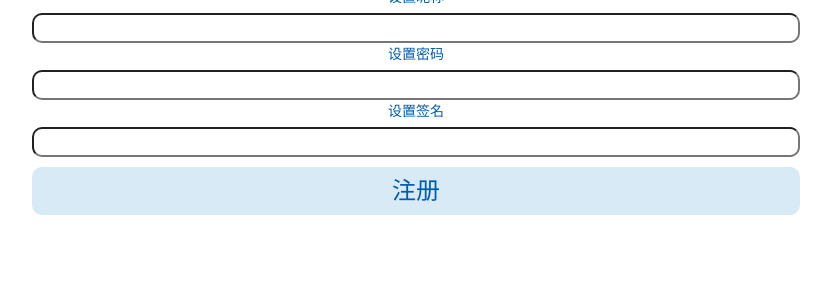
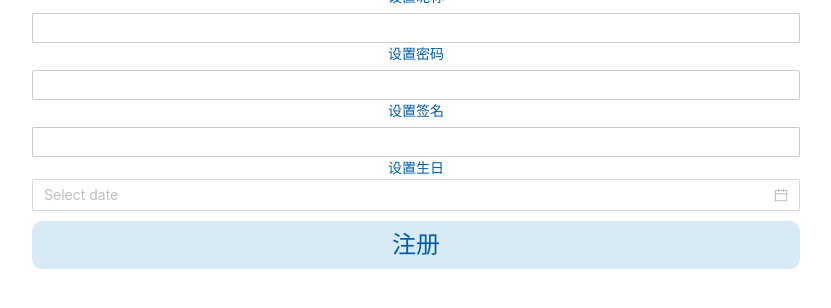
Before and after one commit to MakinoharaShoko/eim, a React (Create React App) app in the folder eim_frontend/: page / in a window 1280 px wide. Both pictures are taken after a click on the element "注册". Shown: the part 105-413 px from the top of the page, without its empty margins (224-1055 px from the left). Built offline with nearby package versions, Linux system fonts and the light colour scheme.

Commit message:
添加生日属性以及注册时选择

```diff
--- a/eim_frontend/src/components/main/detail/Detail.js
+++ b/eim_frontend/src/components/main/detail/Detail.js
@@ -11,6 +11,7 @@ const Detail = ()=>{
         mark = oriName;
     }
     let showDetail = runtime.eidToDetail[showEid];
+    let showBirth = runtime.eidToBirth[showEid];
     let toView = <div id={"showDetail"}>
         <div id={"ModelContainer"}/>
         <div className={"topBar"}>
@@ -34,6 +35,10 @@ const Detail = ()=>{
                 签名
             </div>
             <div className={"detailSingleContent"}>{showDetail}</div>
+            <div className={"detailSingleTitle"}>
+                生日
+            </div>
+            <div className={"detailSingleContent"}>{showBirth}</div>
         </div>
         <div className={"detailFoot"}>
             <div className={"f"} onClick={()=>{openMessageView(showEid)}}>
--- a/eim_frontend/src/components/main/pages/my/My.js
+++ b/eim_frontend/src/components/main/pages/my/My.js
@@ -15,6 +15,12 @@ function My() {
         <div className={"My_detail"}>
             {runtime.RuntimeData.userInfo[0].detail}
         </div>
+        <div className={"My_detail_title"}>
+            生日
+        </div>
+        <div className={"My_detail"}>
+            {runtime.RuntimeData.userInfo[0].birthDate}
+        </div>
     </div>
 }
 
--- a/eim_frontend/src/components/register/Register.js
+++ b/eim_frontend/src/components/register/Register.js
@@ -1,7 +1,16 @@
 import './register.css'
 import {runtime} from "../../controller/core";
+import {DatePicker} from "antd";
+
+let birthDate ='未设置';
 
 const Register = () => {
+    const onChange=(value,string)=>{
+        birthDate = string;
+        console.log(string)
+    }
+
+
     return <div id={"register"}>
         <div className={"registerTitle"}>
             用户注册
@@ -13,6 +22,8 @@ const Register = () => {
             <input id={"setPwd"} className={"infoInput"}/>
             <div className={"infoTitle"}>设置签名</div>
             <input id={"setDetail"} className={"infoInput"}/>
+            <div className={"infoTitle"}>设置生日</div>
+            <DatePicker onChange={onChange} style={{width:'60%'}}/>
         </div>
         <div className={"registerButton"} onClick={sendRegister}>
             注册
@@ -27,7 +38,7 @@ function sendRegister(){
     let name = document.getElementById('setName').value
     let pwd = document.getElementById("setPwd").value
     let detail=document.getElementById("setDetail").value
-    let sendLoginData=`name=${name}&pwd=${pwd}&detail=${detail}`
+    let sendLoginData=`name=${name}&pwd=${pwd}&detail=${detail}&birthDate=${birthDate}`
     registerReq.send(sendLoginData);
     registerReq.onreadystatechange = ()=>{
         if(registerReq.readyState === 4 &&registerReq.status === 200){
--- a/eim_frontend/src/components/register/register.css
+++ b/eim_frontend/src/components/register/register.css
@@ -14,7 +14,8 @@
     height: 30px;
     padding: 0 20px 0 20px;
     margin: 5px 0 0 0;
-    border-radius: 10px;
+    border-radius: 2px;
+    border: 1px solid rgba(0,0,0,0.2);
 }
 
 .registerTitle{
--- a/eim_frontend/src/controller/core.js
+++ b/eim_frontend/src/controller/core.js
@@ -6,7 +6,8 @@ let runtime = {
             {
                 name:'eim-影',
                 eid:9999,
-                detail:'一个简单的网页即时通讯（很不安全）'
+                detail:'一个简单的网页即时通讯（很不安全）',
+                birthDate:'未设置'
             }
         ]
     },
@@ -16,7 +17,8 @@ let runtime = {
     currentMessageObject:'-1',
     eidToName:{},
     eidToDetail:{},
-    currentDetailShowEid:''
+    currentDetailShowEid:'',
+    eidToBirth:{}
 }
 
 runtime.host=``
@@ -68,6 +70,9 @@ function getUserInfo(eid){
             if(data[0].hasOwnProperty('detail')){
                 runtime.eidToDetail[eid] = data[0].detail;
             }
+            if(data[0].hasOwnProperty('birthDate')){
+                runtime.eidToBirth[eid] = data[0].birthDate;
+            }
         }
     }
 }
```
